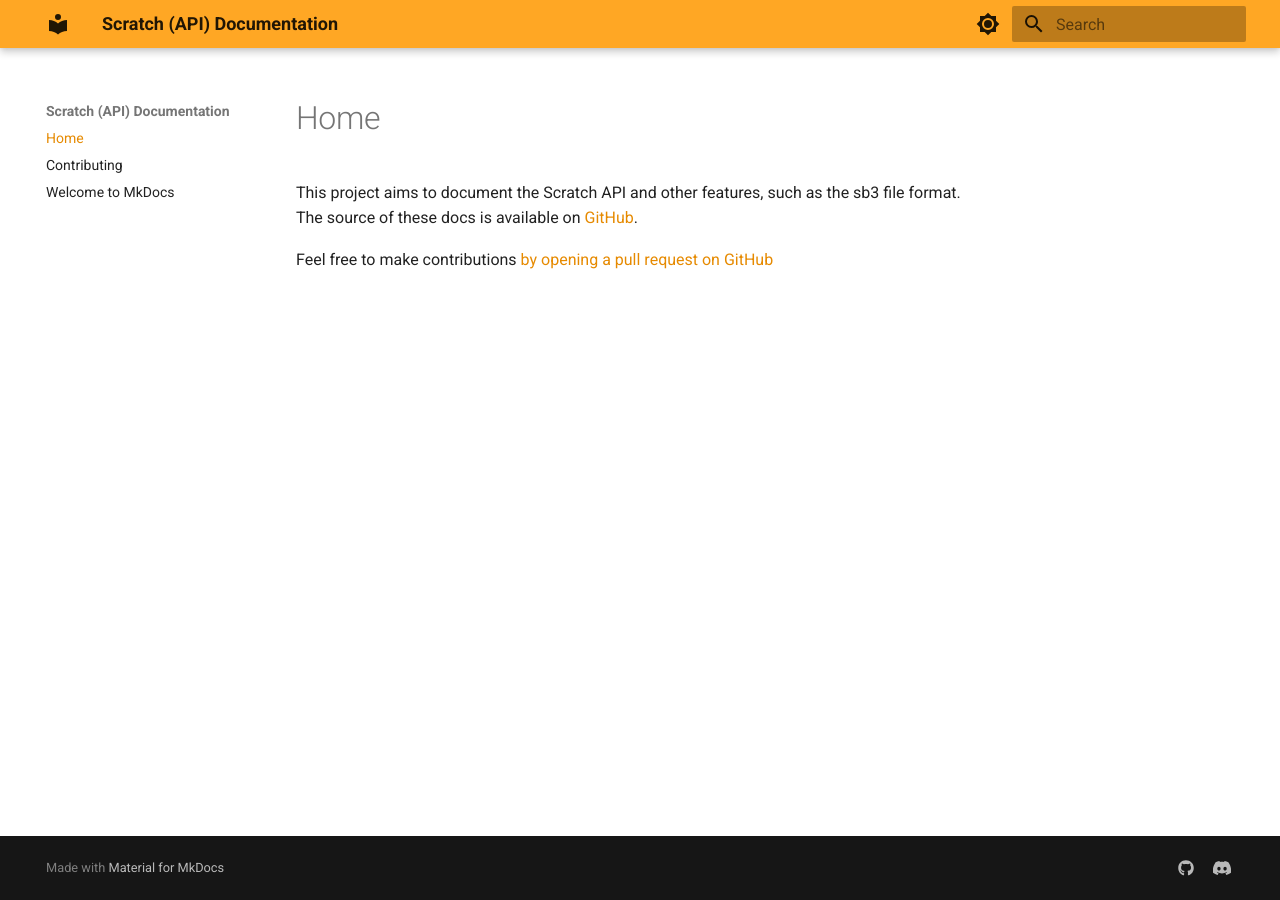
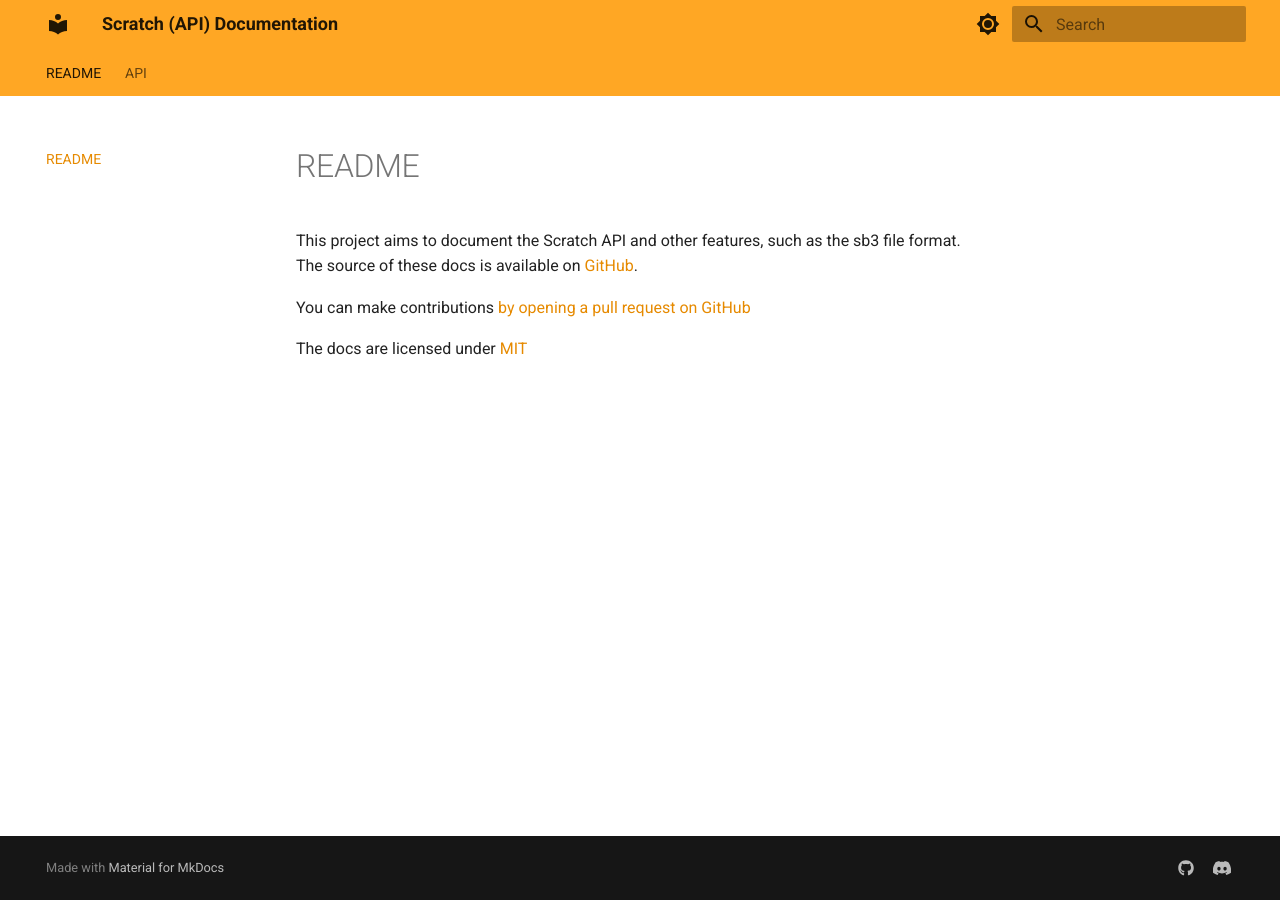
Before and after one commit to scratch-api/scratch-api.github.io, an MkDocs documentation site: the page built from docs/index.md, in a window 1280 px wide. Built offline with MkDocs 1.6.1 and Material for MkDocs 9.7.7, drawn with Linux system fonts in a browser that asks for light colours.

Commit message:
feat: plugins and extensions

```diff
--- a/docs/index.md
+++ b/docs/index.md
@@ -1,3 +1,7 @@
+# README
+
 This project aims to document the Scratch API and other features, such as the sb3 file format. The source of these docs is available on [GitHub](https://github.com/scratch-api/docs).
 
-Feel free to make contributions [by opening a pull request on GitHub](https://github.com/scratch-api/docs/pulls)
+You can make contributions [by opening a pull request on GitHub](https://github.com/scratch-api/docs/pulls)
+
+The docs are licensed under [MIT](https://github.com/scratch-api/docs/blob/main/LICENSE)
--- a/mkdocs.yml
+++ b/mkdocs.yml
@@ -22,10 +22,60 @@
       toggle:
         icon: material/brightness-4
         name: Switch to light mode
+
+
+  features:
+    - navigation.instant
+    - navigation.instant.prefetch
+    - navigation.instant.progress
+    - navigation.instant.preview
+    - navigation.tracking
+    - navigation.tabs
+    - content.tabs.link
+    - content.tooltips
+
+
 plugins:
   - social
   - search
+  - glightbox
 
+markdown_extensions:
+  - admonition
+  - pymdownx.details
+  - pymdownx.superfences:
+      custom_fences:
+        - name: mermaid
+          class: mermaid
+          format: !!python/name:pymdownx.superfences.fence_code_format
+  - attr_list
+  - md_in_html
+  - pymdownx.superfences
+  - pymdownx.emoji:
+      emoji_index: !!python/name:material.extensions.emoji.twemoji
+      emoji_generator: !!python/name:material.extensions.emoji.to_svg
+
+  - pymdownx.highlight:
+      anchor_linenums: true
+      line_spans: __span
+      pygments_lang_class: true
+  - pymdownx.inlinehilite
+  - pymdownx.snippets
+  - pymdownx.superfences
+  - pymdownx.tabbed:
+      alternate_style: true
+  - tables
+  - footnotes
+  - pymdownx.critic
+  - pymdownx.caret
+  - pymdownx.keys
+  - pymdownx.mark
+  - pymdownx.tilde
+  - attr_list
+  - pymdownx.blocks.caption
+  - def_list
+  - pymdownx.tasklist:
+      custom_checkbox: true
 
 extra:
   social:
```
Also changed, not shown: docs/API/index.md (added, +3 -0 lines), docs/contributing.md (deleted, +0 -3 lines), docs/mkdocs.md (deleted, +0 -17 lines), 1 other file.
